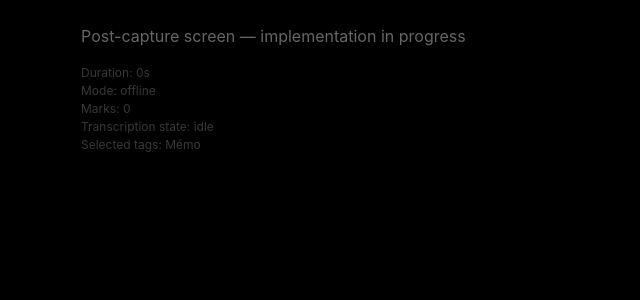
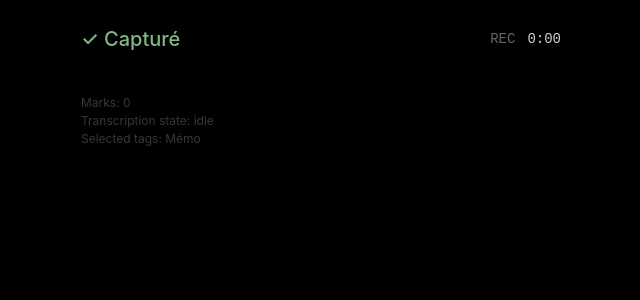
Before and after one commit to gryynn/nomad-app-live, a React (Vite) app in the folder frontend/: page /post-capture/1 in a window 1280 px wide. Shown: the top 300 px of the page, without its empty margins (319-959 px from the left). Built offline with nearby package versions, Linux system fonts and the light colour scheme.

Commit message:
auto-claude: subtask-2-1 - Implement Header section with status, mode, and du

```diff
--- a/frontend/src/pages/PostCapture.jsx
+++ b/frontend/src/pages/PostCapture.jsx
@@ -1,7 +1,7 @@
 import { useState } from "react";
 import { useNavigate, useLocation } from "react-router-dom";
 import { useTheme } from "../hooks/useTheme.jsx";
-import { DEFAULT_TAGS, STICKY_TAG_IDS } from "../styles/themes.js";
+import { DEFAULT_TAGS, STICKY_TAG_IDS, FONTS } from "../styles/themes.js";
 
 export default function PostCapture() {
   const { theme } = useTheme();
@@ -15,6 +15,13 @@ export default function PostCapture() {
     mode = "offline",
     liveText = ""
   } = location.state || {};
+
+  // Helper function to format time (seconds to mm:ss)
+  const formatDuration = (seconds) => {
+    const mins = Math.floor(seconds / 60);
+    const secs = Math.floor(seconds % 60);
+    return `${mins}:${secs.toString().padStart(2, "0")}`;
+  };
 
   // Core state hooks
   const [title, setTitle] = useState("");
@@ -47,12 +54,25 @@ export default function PostCapture() {
       style={{ background: theme.bg, color: theme.text, minHeight: "100vh" }}
       className="flex flex-col px-4 py-6 max-w-lg mx-auto"
     >
-      <p style={{ color: theme.textSoft }}>Post-capture screen — implementation in progress</p>
+      {/* Header */}
+      <header className="flex items-center justify-between mb-6">
+        <div className="flex items-center gap-2">
+          <span style={{ color: theme.green, fontSize: "1.25rem", fontWeight: 500 }}>
+            ✓ Capturé
+          </span>
+        </div>
+        <div className="flex items-center gap-3" style={{ fontFamily: FONTS.mono }}>
+          <span style={{ color: theme.textSoft, fontSize: "0.875rem" }}>
+            {mode === "live" ? "LIVE" : "REC"}
+          </span>
+          <span style={{ color: theme.text, fontSize: "0.875rem" }}>
+            {formatDuration(time)}
+          </span>
+        </div>
+      </header>
 
       {/* Debug info - will be replaced with actual UI sections */}
       <div style={{ marginTop: "1rem", fontSize: "12px", color: theme.textGhost }}>
-        <p>Duration: {time}s</p>
-        <p>Mode: {mode}</p>
         <p>Marks: {marks.length}</p>
         <p>Transcription state: {transcriptionState}</p>
         <p>Selected tags: {selectedTags.map(t => t.name).join(", ")}</p>
```
